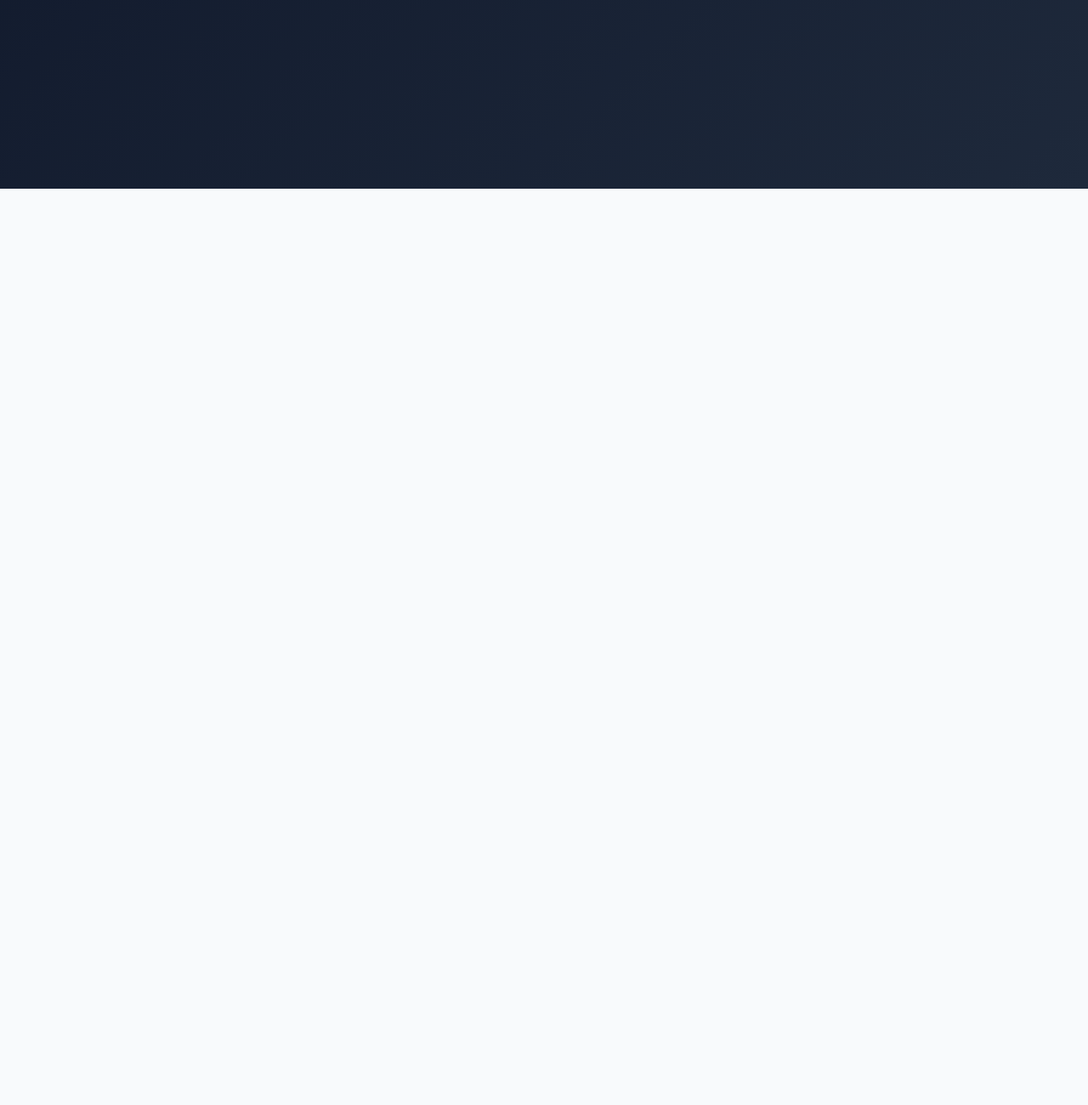
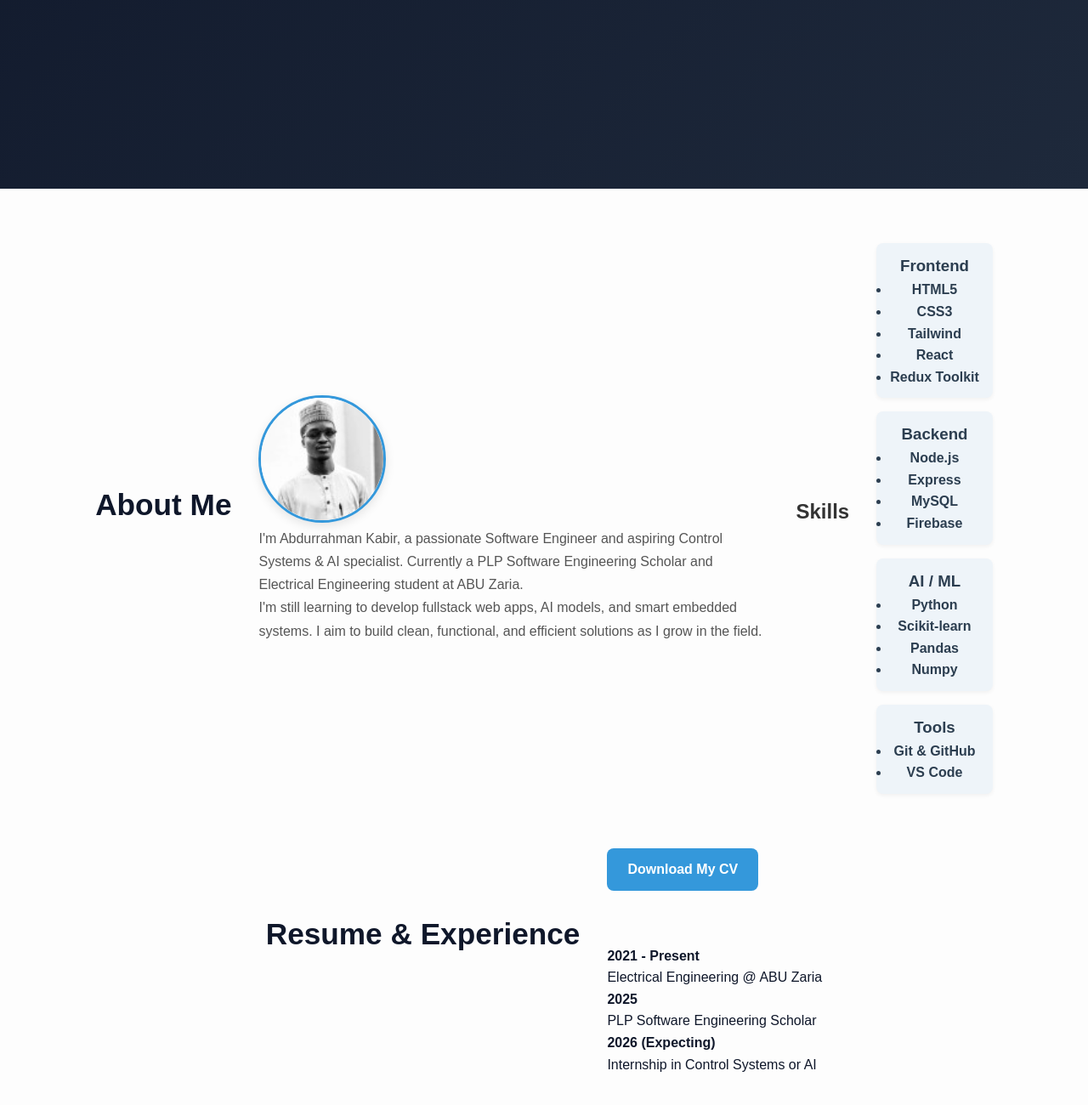
Before and after one commit to ABDURRAHMANKABEER/My-Portfolio-website, a plain HTML site: page index.html in a window 1280 px wide. Shown: the part 648-1948 px from the top of the page at 85% size. Before the commit the page ends 870 px from the top, so only its background shows below. Drawn offline with Linux system fonts and the light colour scheme; a web font is replaced by a local one.

Commit message:
added about section, skills grid with icons, educational background and CV download section

```diff
--- a/index.html
+++ b/index.html
@@ -36,5 +36,71 @@
                 </div>
             </section>
         </header>
+
+        <!-- About me section -->
+        <section id="about" class="about-section">
+            <h2 class="section-title">About Me</h2>
+            <div class="about-content">
+                <img src="assets/profile.jpg" alt="My Photo" class="profile-photo" />
+                <div>
+                    <p>
+                        I'm Abdurrahman Kabir, a passionate Software Engineer and aspiring Control Systems & AI specialist.
+                        Currently a PLP Software Engineering Scholar and Electrical Engineering student at ABU Zaria.
+                    </p>
+                    <p>
+                        I'm still learning to develop fullstack web apps, AI models, and smart embedded systems. I aim to build clean, functional, and efficient solutions as I grow in the field.
+                    </p>
+                </div>
+            </div>
+
+            <h2 class="section-title skills-title">Skills</h2>
+            <div class="skills-grid">
+                <div class="skill">
+                    <h3>Frontend</h3>
+                    <ul>
+                        <li>HTML5</li><li>CSS3</li><li>Tailwind</li><li>React</li><li>Redux Toolkit</li>
+                    </ul>
+                </div>
+                <div class="skill">
+                    <h3>Backend</h3>
+                    <ul>
+                        <li>Node.js</li><li>Express</li><li>MySQL</li><li>Firebase</li>
+                    </ul>
+                </div>
+                <div class="skill">
+                    <h3>AI / ML</h3>
+                    <ul>
+                        <li>Python</li><li>Scikit-learn</li><li>Pandas</li><li>Numpy</li>
+                    </ul>
+                </div>
+                <div class="skill">
+                    <h3>Tools</h3>
+                    <ul>
+                        <li>Git & GitHub</li><li>VS Code</li>
+                    </ul>
+                </div>
+            </div>
+
+            <h2 class="section-title" id="education">Resume & Experience</h2>
+            <div class="resume-section">
+                <a href="./assets/Abdurrahman-Kabir-cv.pdf" class="btn download-cv" target="_blank">
+                    Download My CV
+                </a>
+                <div class="timeline">
+                <div class="timeline-item">
+                    <h4>2021 - Present</h4>
+                    <p>Electrical Engineering @ ABU Zaria</p>
+                </div>
+                <div class="timeline-item">
+                    <h4>2025</h4>
+                    <p>PLP Software Engineering Scholar</p>
+                </div>
+                <div class="timeline-item">
+                    <h4>2026 (Expecting)</h4>
+                    <p>Internship in Control Systems or AI</p>
+                </div>
+                </div>
+            </div>
+        </section>
     </body>
 </html>
--- a/styles.css
+++ b/styles.css
@@ -5,22 +5,17 @@
     box-sizing: border-box;
 }
 
-@font-face {
-    font-family: 'Poppins';
-    src: url('assets/fonts/poppins-v23-latin-regular') format('woff2');
-    font-weight: 400;
-    font-style: normal;
-}
-
-/* Repeat for 600 and 700 weights */
-
-
 body {
-    font-family: 'Poppins', sans-serif;
+    font-family: 'Outfit', sans-serif;
     background-color: #f8fafc;
     color: #0f172a;
     line-height: 1.6;
     scroll-behavior: smooth;
+}
+
+a {
+    text-decoration: none;
+    color: inherit;
 }
 
 img {
@@ -129,13 +124,88 @@ nav {
     border: 1px solid #22d3ee;
 }
 
-@media (min-width: 768px) {
-    .nav-links {
-        flex-direction: row;
-        justify-content: flex-end;
-    }
+/* About me section */
+.about-section {
+    background: #fdfdfd;
+    padding: 4rem 2rem;
+    display: flex;
+    flex-wrap: wrap;
+    align-items: center;
+    justify-content: center;
+    gap: 2rem;
 }
 
+.profile-photo {
+    width: 150px;
+    height: 150px;
+    border-radius: 50%;
+    object-fit: cover;
+    border: 3px solid #3498db;
+    box-shadow: 0 4px 12px rgba(0, 0, 0, 0.1);
+    margin-bottom: 5px;
+}
+
+.about-content {
+    max-width: 600px;
+}
+
+.about-content h2 {
+    font-size: 2rem;
+    margin-bottom: 1rem;
+    color: #222;
+}
+
+.about-content p {
+    font-size: 1rem;
+    color: #555;
+    line-height: 1.7;
+}
+
+/* My skills section */
+.skills-title {
+    font-size: 1.5rem;
+    color: #333;
+    margin-bottom: 1rem;
+}
+
+.skills-grid {
+    display: grid;
+    grid-template-columns: repeat(auto-fit, minmax(120px, 1fr));
+    gap: 1rem;
+}
+
+.skill {
+    background: #eef4f9;
+    padding: 0.75rem 1rem;
+    text-align: center;
+    border-radius: 0.5rem;
+    font-weight: 600;
+    color: #2c3e50;
+    box-shadow: 0 2px 5px rgba(0,0,0,0.05);
+}
+
+/* download cv */
+.download-cv {
+    display: inline-block;
+    margin: 2rem 0;
+    padding: 0.75rem 1.5rem;
+    background-color: #3498db;
+    color: white;
+    border-radius: 0.5rem;
+    text-decoration: none;
+    font-weight: 600;
+    transition: background 0.3s ease;
+}
+
+.download-cv:hover {
+    background-color: #2c80b4;
+}
+
+.timeline {
+    margin-top: 2rem;
+}
+
+/* Responsive layout */
 @media (max-width: 768px) {
     .hero-content h1 {
         font-size: 2rem;
@@ -157,3 +227,10 @@ nav {
         box-shadow: 0 2px 6px rgba(0, 0, 0, 0.1);
     }
 }
+
+@media (min-width: 768px) {
+    .nav-links {
+        flex-direction: row;
+        justify-content: flex-end;
+    }
+}
```
Also changed, not shown: assets/images/ai-predictive.jpg (added), assets/images/css3.png (added), assets/images/html.png (added), assets/images/javascript.png (added), assets/images/lms.jpg (added), assets/images/matlab.jpg (added), assets/images/mysql.png (added), assets/images/python.png (added), 1 other file. Lines whose indentation alone changed are shown as unchanged.
